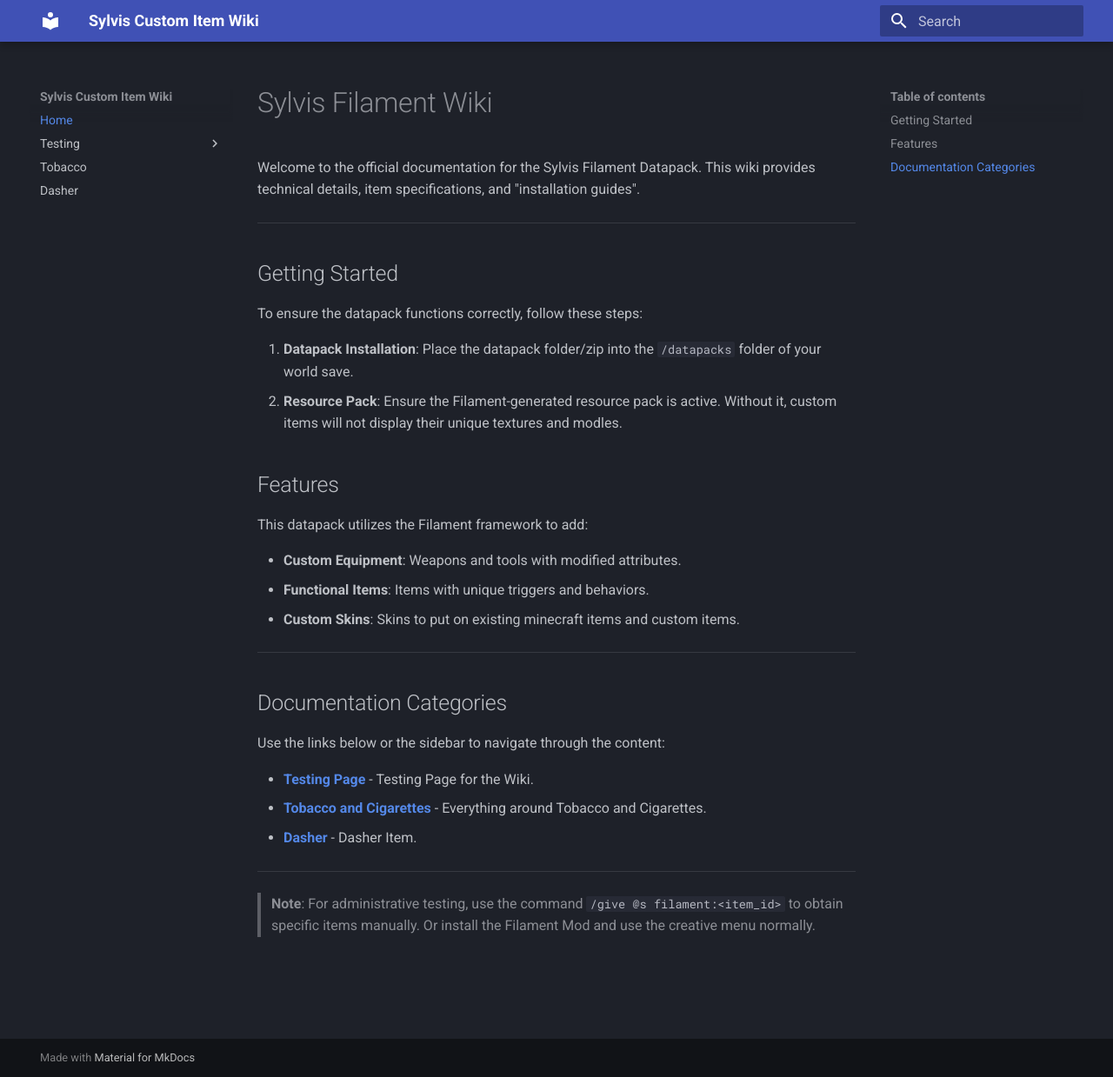
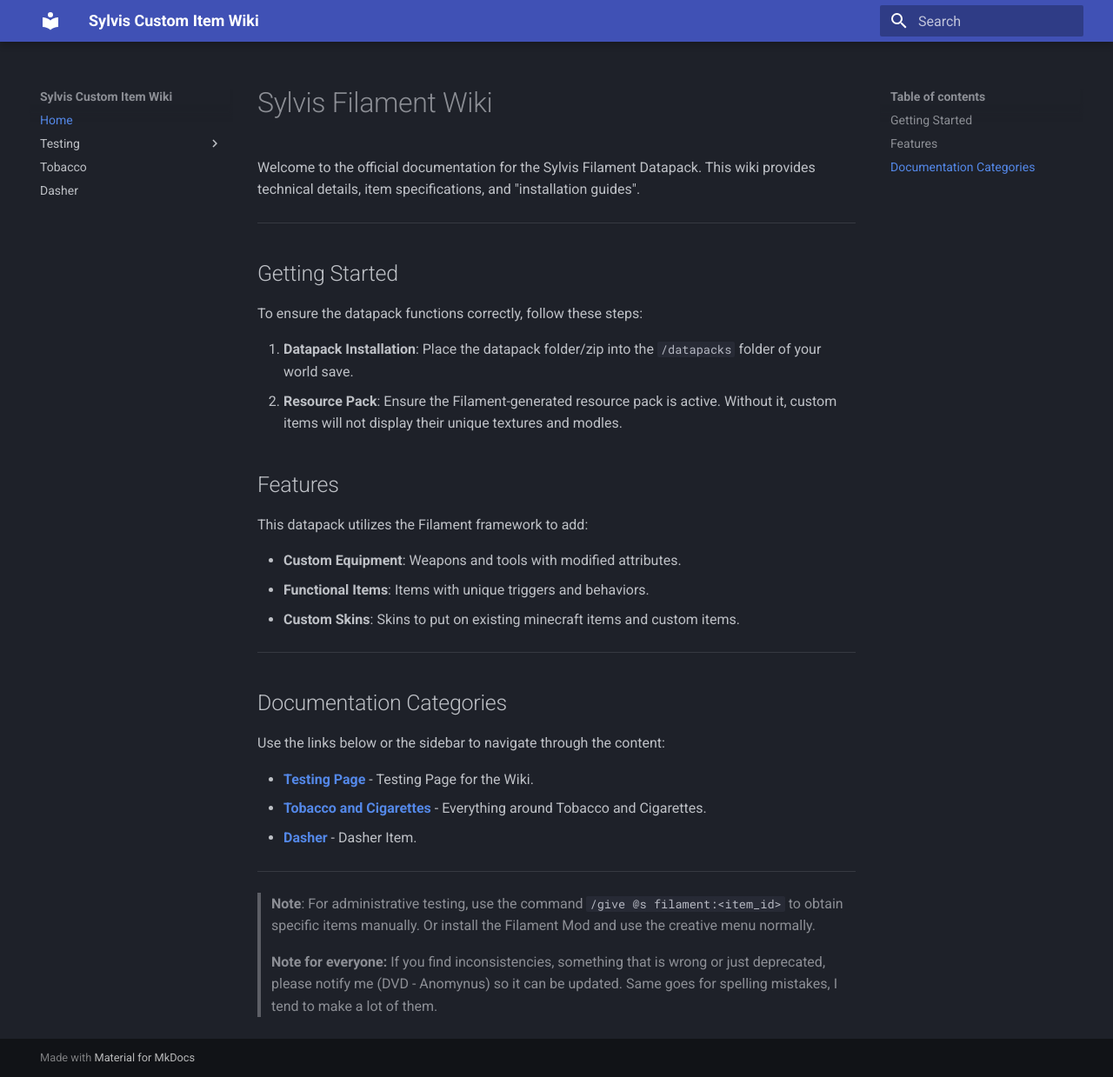
Before and after one commit to Doofid/Sylvis_Filament_Datapack, an MkDocs documentation site: the page built from docs/index.md, in a window 1280 px wide and 1239 px high. Shown: the whole window at 87% size. Built offline with MkDocs 1.6.1 and Material for MkDocs 9.7.7, drawn with Linux system fonts in a browser that asks for light colours.

Commit message:
updated main page

```diff
--- a/docs/index.md
+++ b/docs/index.md
@@ -33,3 +33,6 @@ Use the links below or the sidebar to navigate through the content:
 
 > **Note**: For administrative testing, use the command `/give @s filament:<item_id>` to obtain specific items manually.
 >           Or install the Filament Mod and use the creative menu normally.
+
+> **Note for everyone:** If you find inconsistencies, something that is wrong or just deprecated, please notify me (DVD - Anomynus) so it can be updated.
+> Same goes for spelling mistakes, I tend to make a lot of them.
```
Also changed, not shown: docs/assets/items/amethyst_shard.png (added), docs/assets/items/echo_shard.png (added), docs/assets/items/netherite_ingot.png (added).
